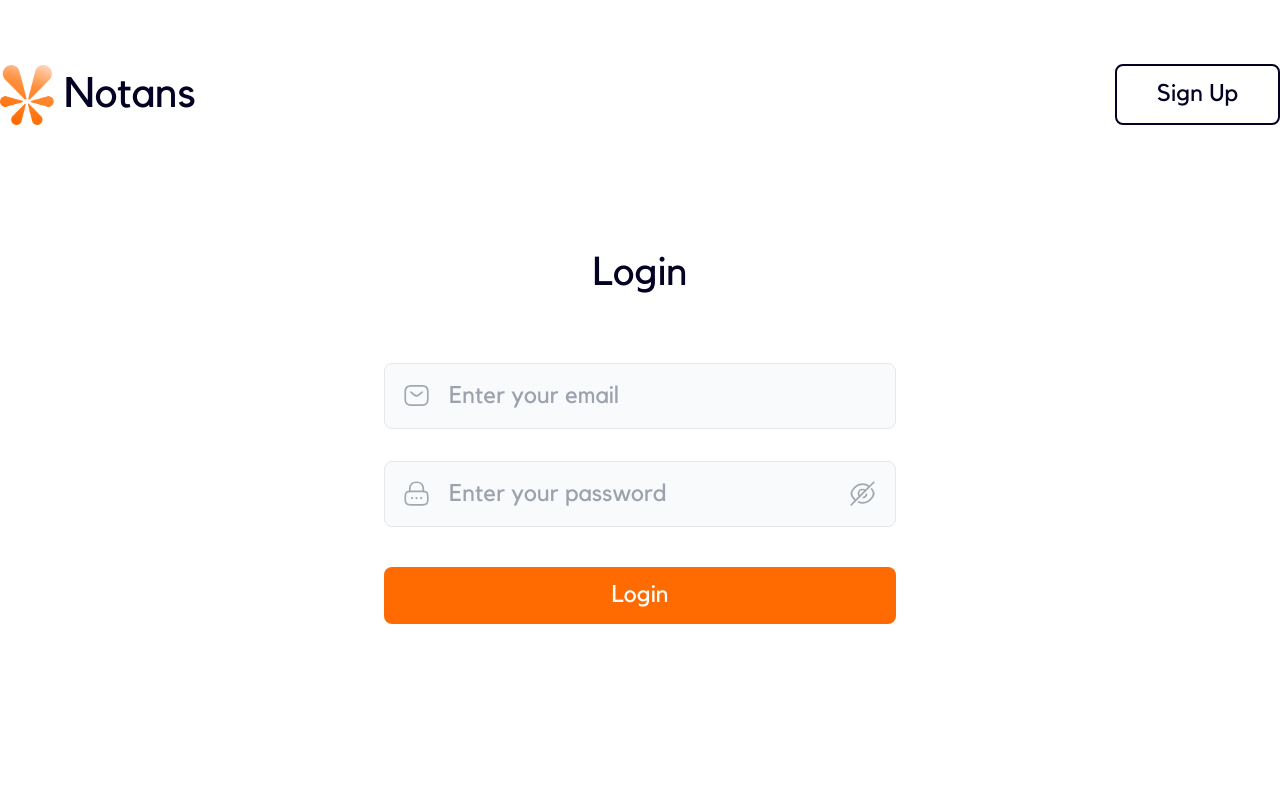
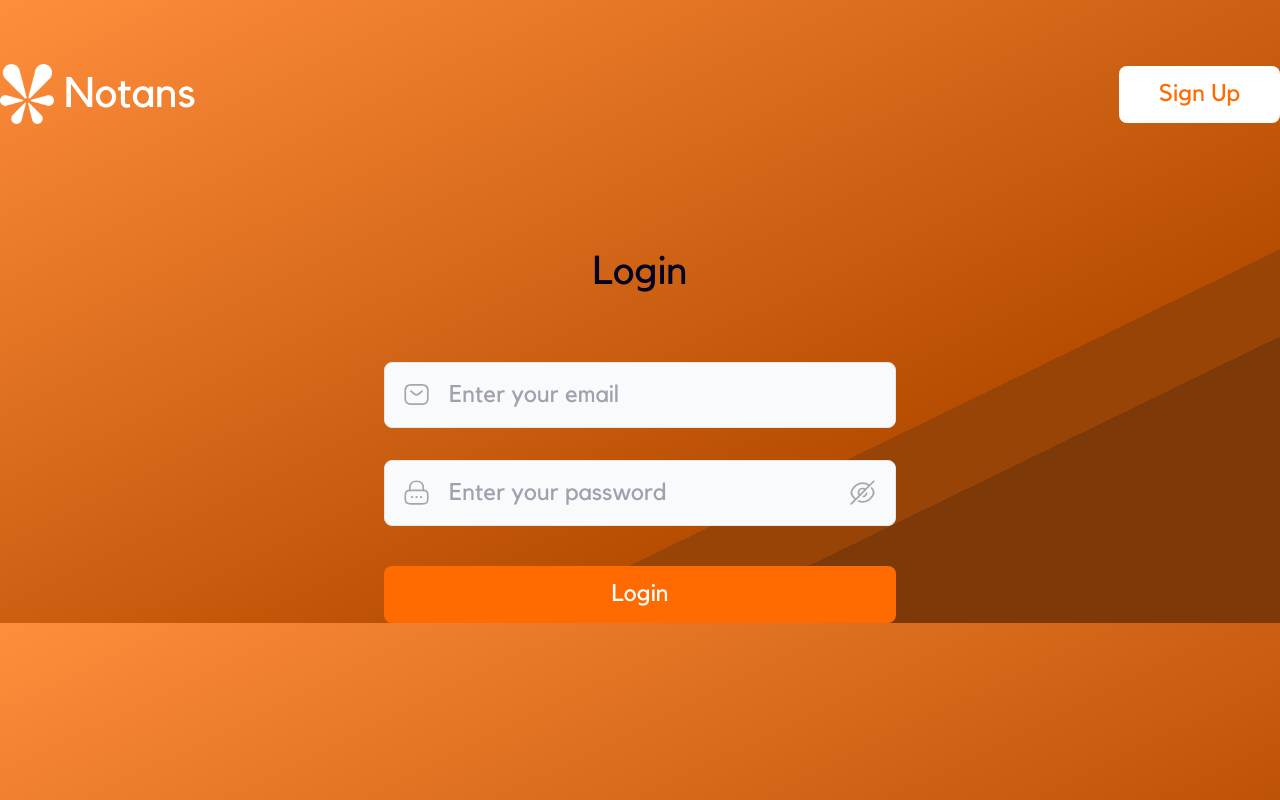
Before and after one commit to rahul-bharati/notans, a Next.js app in the folder packages/client/: page /login in a window 1280 px wide. Built offline with nearby package versions, Linux system fonts and the light colour scheme.

Commit message:
Adjust background gradient

```diff
--- a/packages/client/components/Navbar/index.tsx
+++ b/packages/client/components/Navbar/index.tsx
@@ -18,18 +18,9 @@ const Navbar = () => {
       <nav className={styles.navbar}>
         <Link href="/" passHref>
           <a className="flex items-center">
-            <Image
-              src={isHome ? NotansLogoWhite : NotansLogoGradient}
-              alt="Notans"
-              height={60}
-              width={54}
-            />
+            <Image src={NotansLogoWhite} alt="Notans" height={60} width={54} />
             <span
-              className={`${styles["navbar-brand"]} ${
-                isHome
-                  ? styles["navbar-brand-white"]
-                  : styles["navbar-brand-blue"]
-              }`}
+              className={`${styles["navbar-brand"]} ${styles["navbar-brand-white"]}`}
             >
               Notans
             </span>
@@ -50,12 +41,12 @@ const Navbar = () => {
           )}
           {asPath === "/login" && (
             <li>
-              <OutlineButton title="Sign Up" />
+              <FilledButton title="Sign Up" />
             </li>
           )}
           {asPath === "/sign-up" && (
             <li>
-              <OutlineButton title="Login" />
+              <FilledButton title="Login" />
             </li>
           )}
         </ul>
--- a/packages/client/styles/globals.scss
+++ b/packages/client/styles/globals.scss
@@ -22,11 +22,17 @@
 
 @import "./variables";
 
-.Hero {
-  background-image: url("/images/notans-bg.svg");
-  background-size: cover;
-  background-position: bottom left;
-  background-repeat: no-repeat;
+body {
+  // background-image: url("/images/notans-bg.svg");
+  background: rgb(255, 142, 60);
+  background: linear-gradient(
+    to bottom right,
+    rgba(255, 142, 60, 1) 0%,
+    rgba(183, 77, 1, 1) 70%,
+    rgba(153, 68, 7, 1) 70%,
+    rgba(153, 68, 7, 1) 77%,
+    rgba(125, 57, 7, 1) 77%
+  );
 }
 
 .heading__primary {
```
Also changed, not shown: packages/client/public/images/notans-bg.svg.
